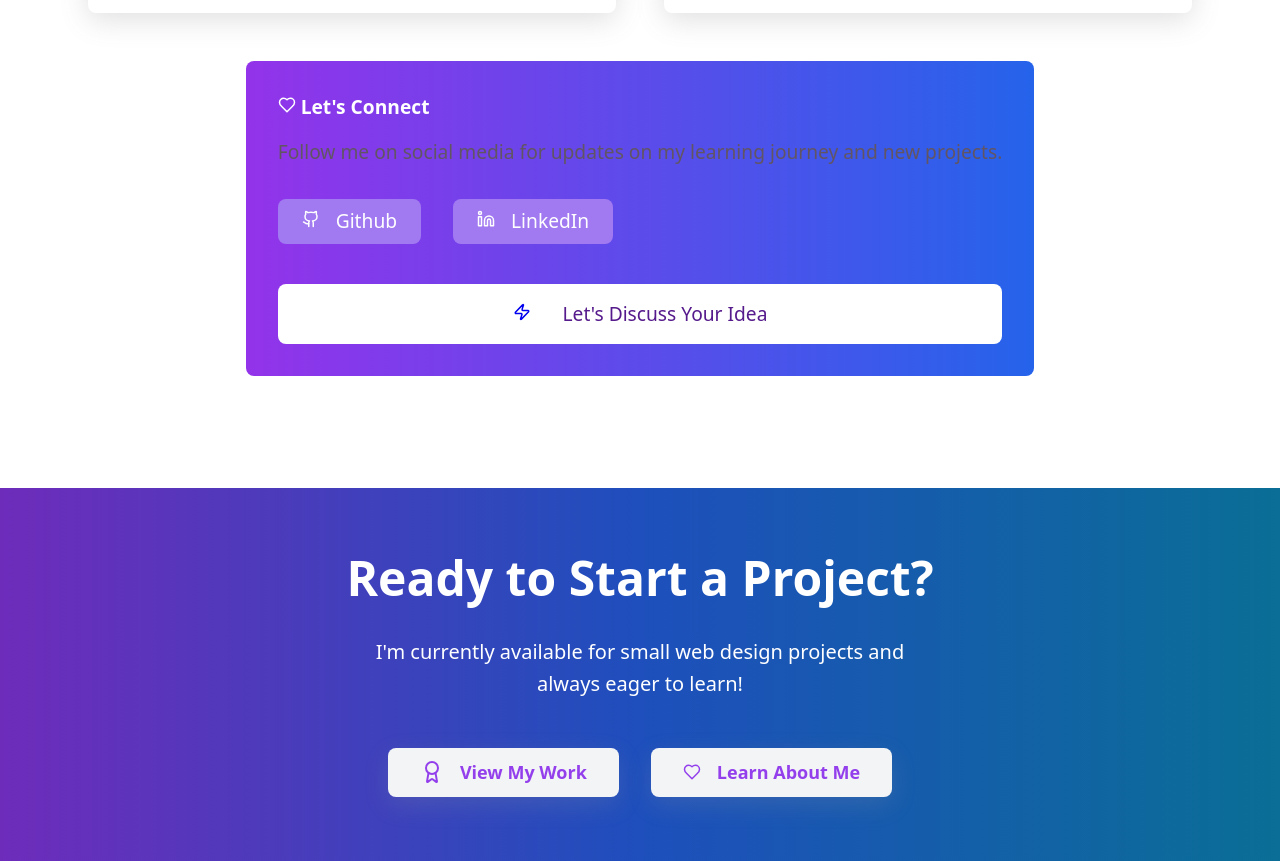
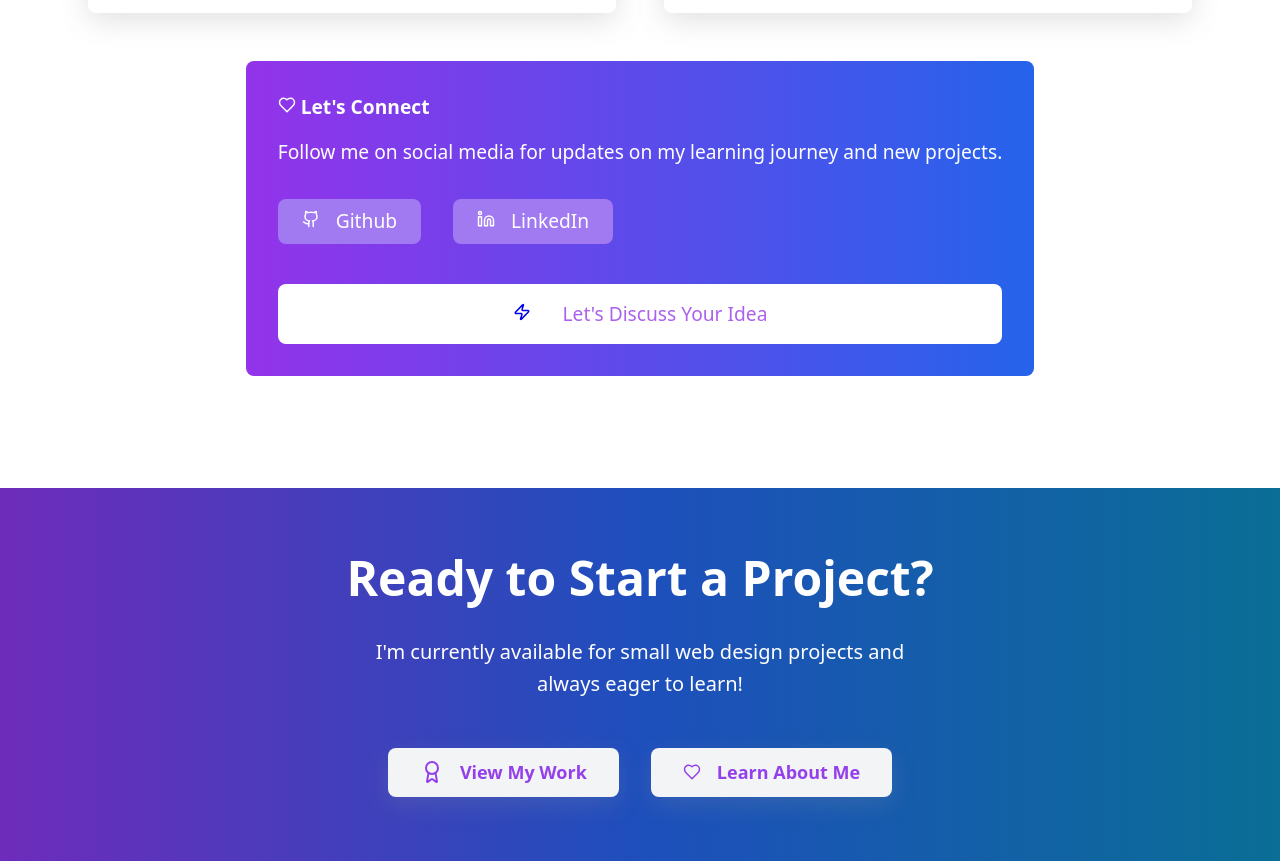
Before and after one commit to nithish2605/myportfolio, a plain HTML site: page about/contact.html in a window 1280 px wide. Shown: the part 1400-2261 px from the top of the page. Drawn offline with nearby package versions, Linux system fonts and the light colour scheme.

Commit message:
color changes

```diff
--- a/about/contact.html
+++ b/about/contact.html
@@ -235,7 +235,7 @@
                 </svg>
                 <span>Let's Connect</span>
             </div>
-            <p>Follow me on social media for updates on my learning journey and new projects.</p>
+            <p style="color: #ffffff;">Follow me on social media for updates on my learning journey and new projects.</p>
             <div class="connect-links">
                 <div class="github">
                     <a href="#">
--- a/css/contact.css
+++ b/css/contact.css
@@ -202,7 +202,7 @@ input,textarea{
     margin-top: 1.5rem;
     padding: 1rem 1.5rem;
     cursor: pointer;
-    color: #551a8b;
+    color: #aa62ed;
     transition: all 0.3s ease-in-out;
 }
 .lets-discuss-btn:hover{
```
